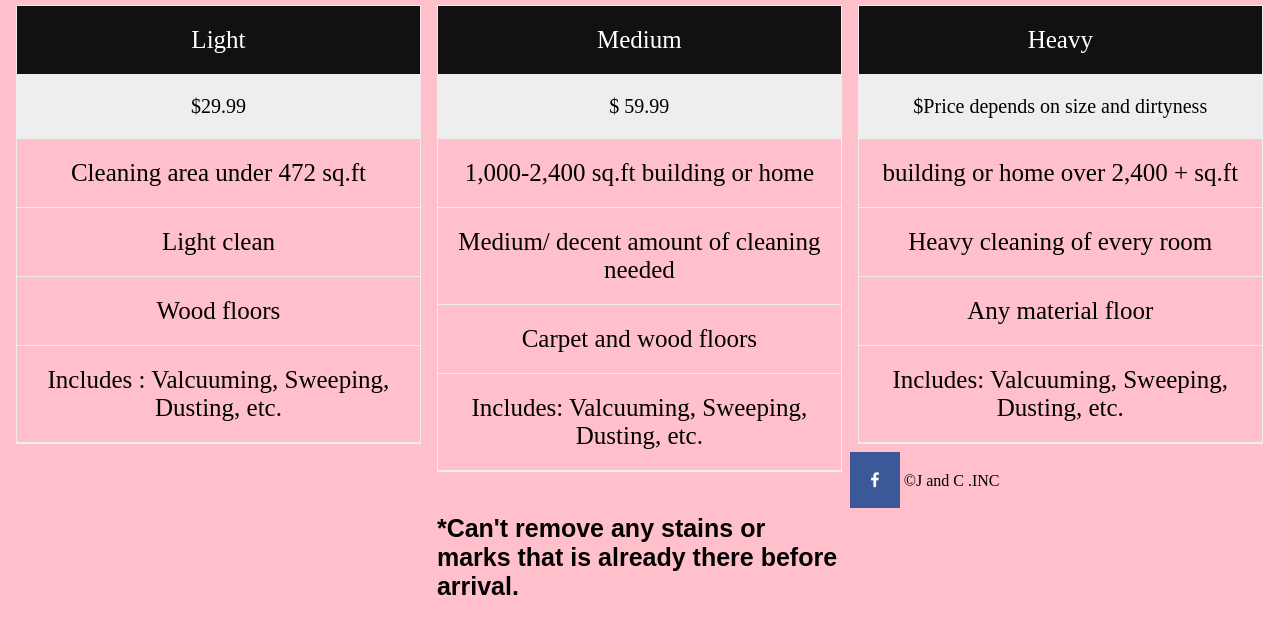
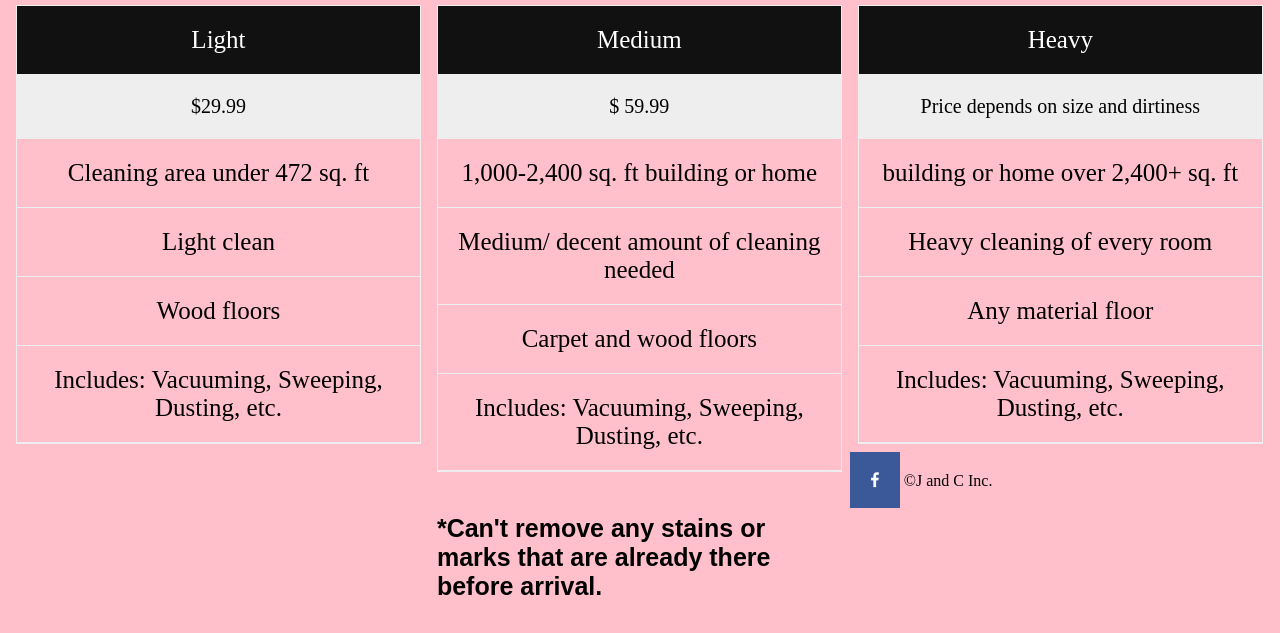
Before and after one commit to carliyahg/LeeLee-s-Website, a plain HTML site: page prices.html in a window 1280 px wide. Shown: the part 51-684 px from the top of the page. Drawn offline with Linux system fonts and the light colour scheme.

Commit message:
Update prices.html

```diff
--- a/prices.html
+++ b/prices.html
@@ -38,10 +38,10 @@
   <ul class="price">
     <li class="header">Light</li>
     <li class="grey">$29.99</li>
-    <li> Cleaning area under 472 sq.ft</li>
+    <li> Cleaning area under 472 sq. ft</li>
     <li> Light clean</li>
     <li>Wood floors</li>
-    <li>Includes : Valcuuming, Sweeping, Dusting, etc.</li>
+    <li>Includes: Vacuuming, Sweeping, Dusting, etc.</li>
   </ul>
 </div>
 
@@ -51,12 +51,12 @@
   <ul class="price">
     <li class="header">Medium</li>
     <li class="grey">$ 59.99</li>
-    <li>1,000-2,400 sq.ft building or home</li>
+    <li>1,000-2,400 sq. ft building or home</li>
     <li> Medium/ decent amount of cleaning needed</li>
     <li> Carpet and wood floors</li>
-    <li>Includes: Valcuuming, Sweeping, Dusting, etc.</li>
+    <li>Includes: Vacuuming, Sweeping, Dusting, etc.</li>
   </ul>
-	<h5> *Can't remove any stains or marks that is already there before arrival.</h5>
+	<h5> *Can't remove any stains or marks that are already there before arrival.</h5>
 </div>
 
 
@@ -66,11 +66,11 @@
 <div class="columns">
   <ul class="price">
     <li class="header">Heavy</li>
-    <li class="grey">$Price depends on size and dirtyness</li>
-    <li> building or home over  2,400 + sq.ft</li>
+    <li class="grey">Price depends on size and dirtiness</li>
+    <li> building or home over  2,400+ sq. ft</li>
     <li>Heavy cleaning of every room </li>
     <li> Any material floor</li>
-    <li>Includes: Valcuuming, Sweeping, Dusting, etc.</li>
+    <li>Includes: Vacuuming, Sweeping, Dusting, etc.</li>
   </ul>
 </div>
 
@@ -110,4 +110,4 @@
 
 
 
-&copy;J and C .INC
+&copy;J and C Inc.
```
